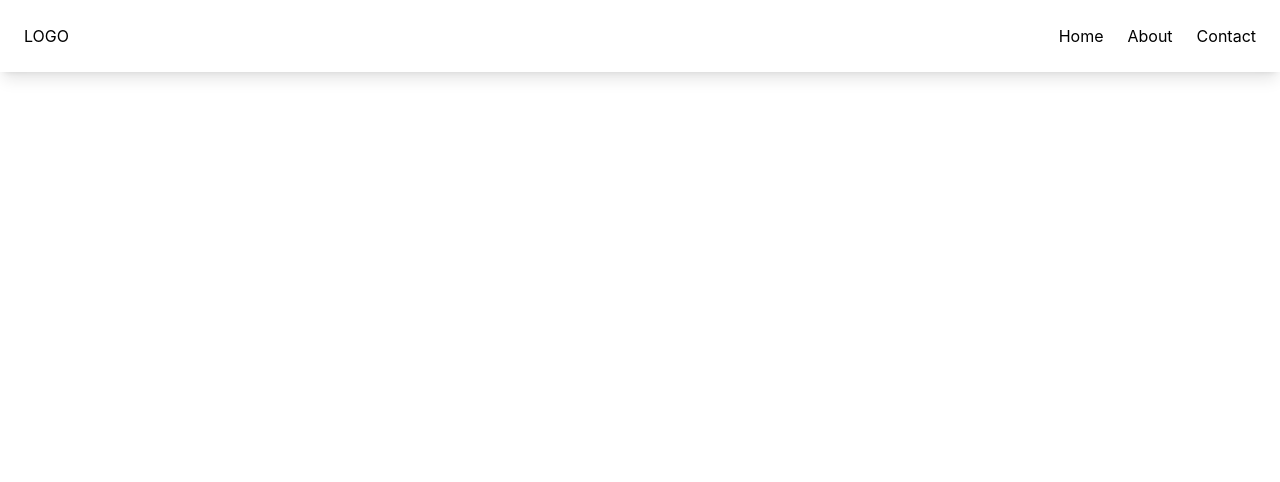
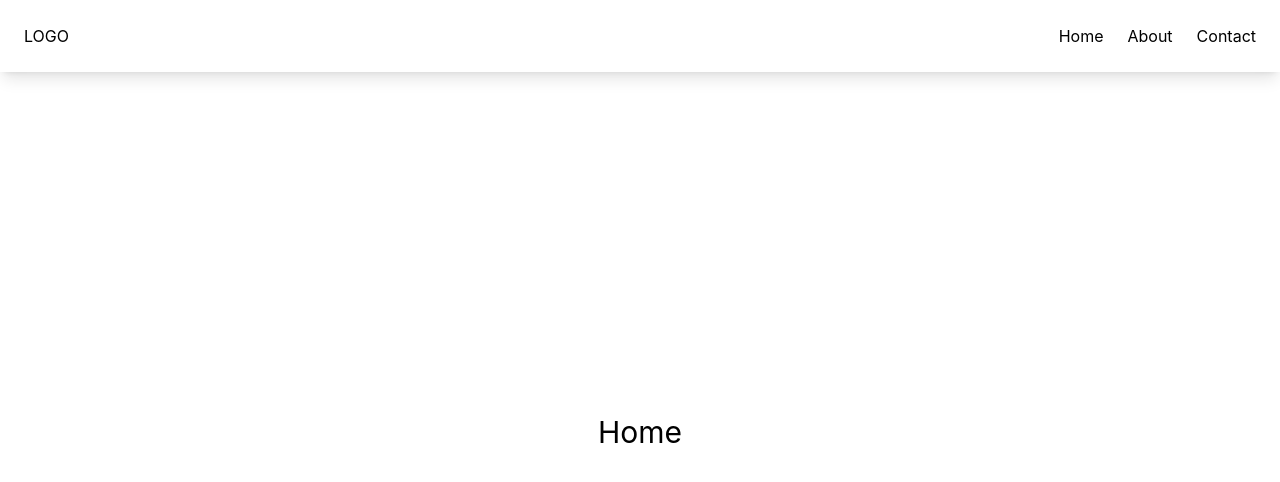
Before and after one commit to heyynasir/git-with-project, a React app in the folder Frontend/: page / in a window 1280 px wide. Shown: the top 482 px of the page. Built offline with nearby package versions, Linux system fonts and the light colour scheme; the HTML template or start-up script is replaced by a standard one.

Commit message:
create a Home page

```diff
--- a/Frontend/src/App.jsx
+++ b/Frontend/src/App.jsx
@@ -1,10 +1,16 @@
 import React from 'react'
 import Navbar from './components/Navbar'
+import { Route, Routes } from 'react-router-dom'
+import Home from './pages/Home'
 
 function App() {
   return (
     <div className=''>
       <Navbar />
+
+      <Routes>
+          <Route path='/' element={<Home />} />
+      </Routes>
     </div>
   )
 }
--- /dev/null
+++ b/Frontend/src/pages/Home.jsx
@@ -0,0 +1,9 @@
+import React from 'react'
+
+const Home = () => {
+  return (
+    <div className='w-full h-[90vh] flex justify-center items-center text-3xl'>Home</div>
+  )
+}
+
+export default Home
```
